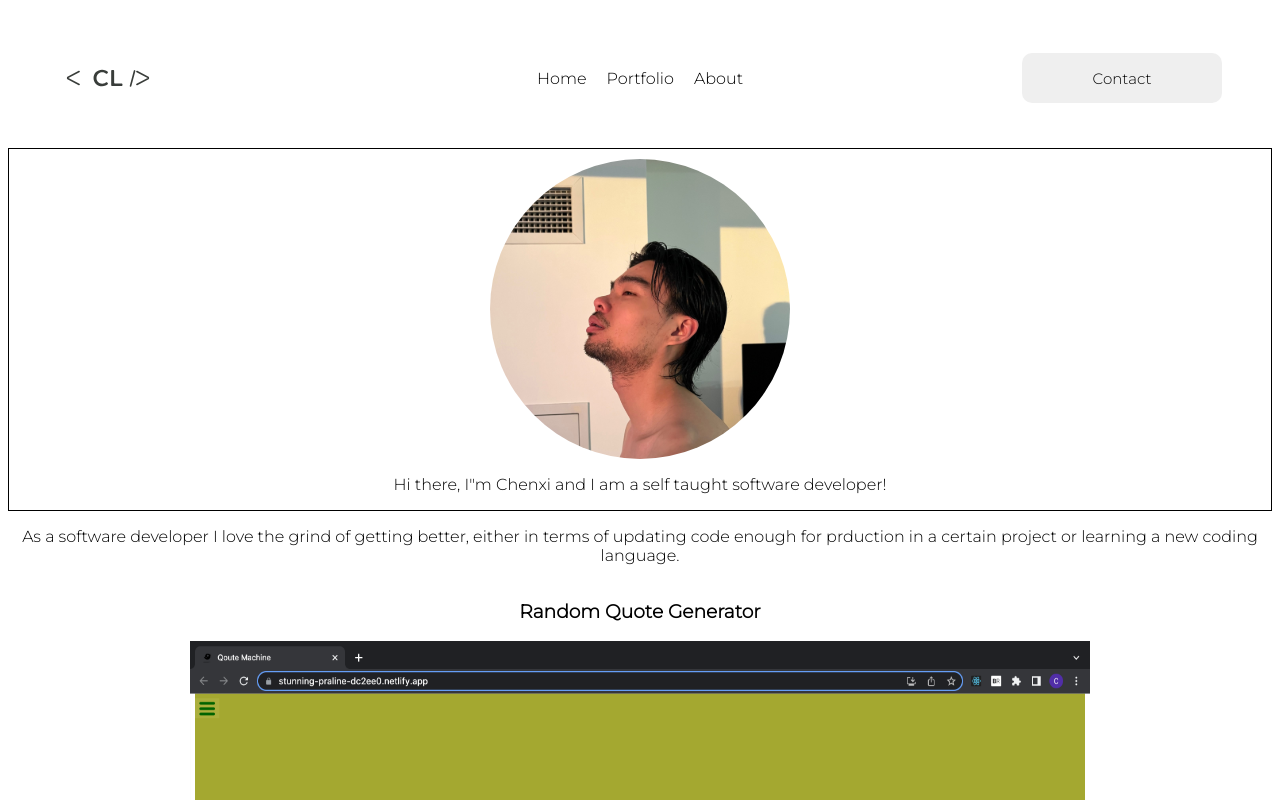
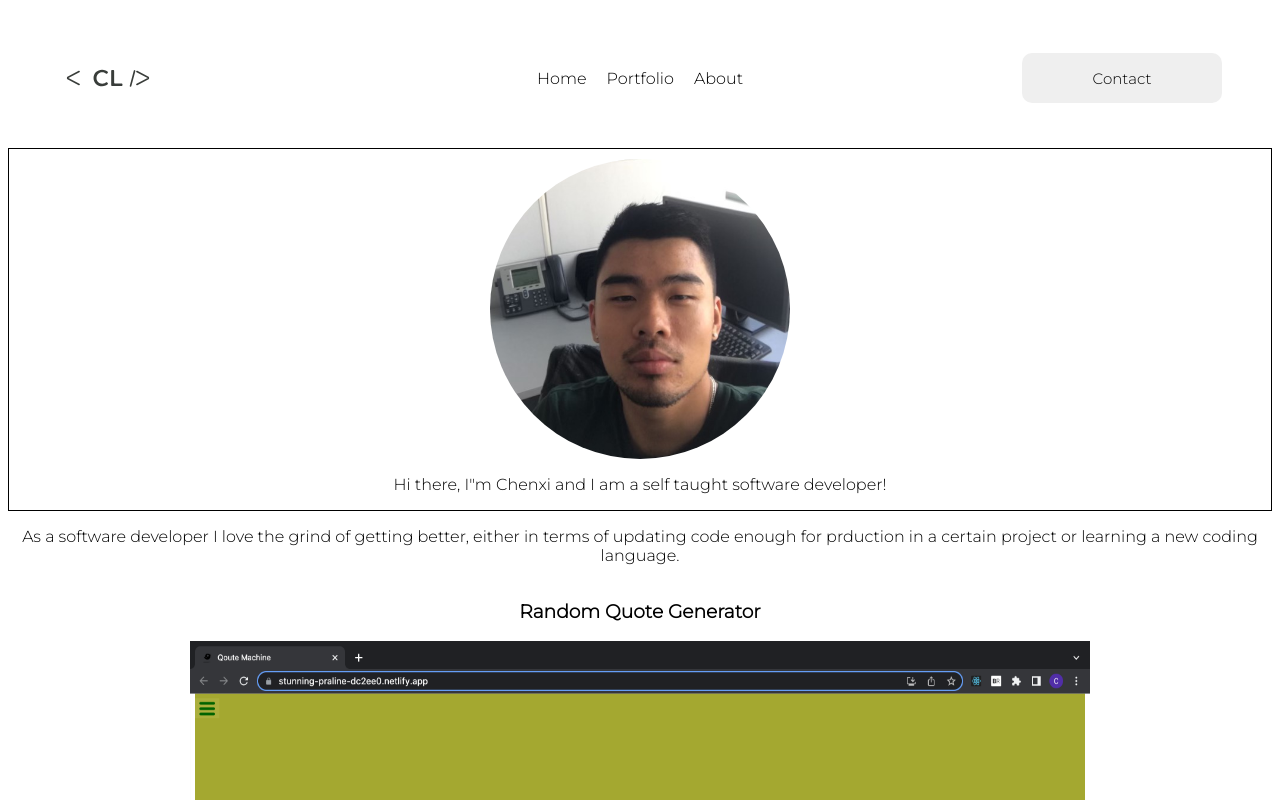
Before and after one commit to Chenxi96/MyPortfolio, a Next.js app: page / in a window 1280 px wide. Shown: the top 800 px of the page. Built offline with nearby package versions, Linux system fonts and the light colour scheme.

Commit message:
update profile pic

```diff
--- a/app/page.tsx
+++ b/app/page.tsx
@@ -1,7 +1,7 @@
 import './styles.css';
 import Image from 'next/image';
 import logo from '../public/logobeb1.svg';
-import profilePic from '../public/beb 1.svg';
+import profilePic from '../public/IMG_3329.jpeg';
 import project1 from '../public/Screenshot 2023-07-17 at 7.49.25 PM.png';
 import project2 from '../public/second Project.png';
 
@@ -28,7 +28,7 @@ export default function Home() {
       <main>
         <div id='home' className='profile-container'>
           <div className='profile'>
-            <Image src={profilePic.src} width={300} height={300} className='profilePic' alt='Profile picture' />
+            <Image src={profilePic.src} className='profilePic' alt='Profile picture' width={300} height={300}  />
             <p>Hi there, I&quot;m Chenxi and I am a self taught software developer!</p>
           </div>
         </div>
--- a/app/styles.css
+++ b/app/styles.css
@@ -77,6 +77,8 @@ button:hover {
 
 .profilePic {
     border-radius: 100%;
+    object-fit: cover;
+    object-position: 60% 80%;
 }
 
 .profile {
```
Also changed, not shown: public/IMG_3329.jpeg (added), public/profilePic.svg (added).
